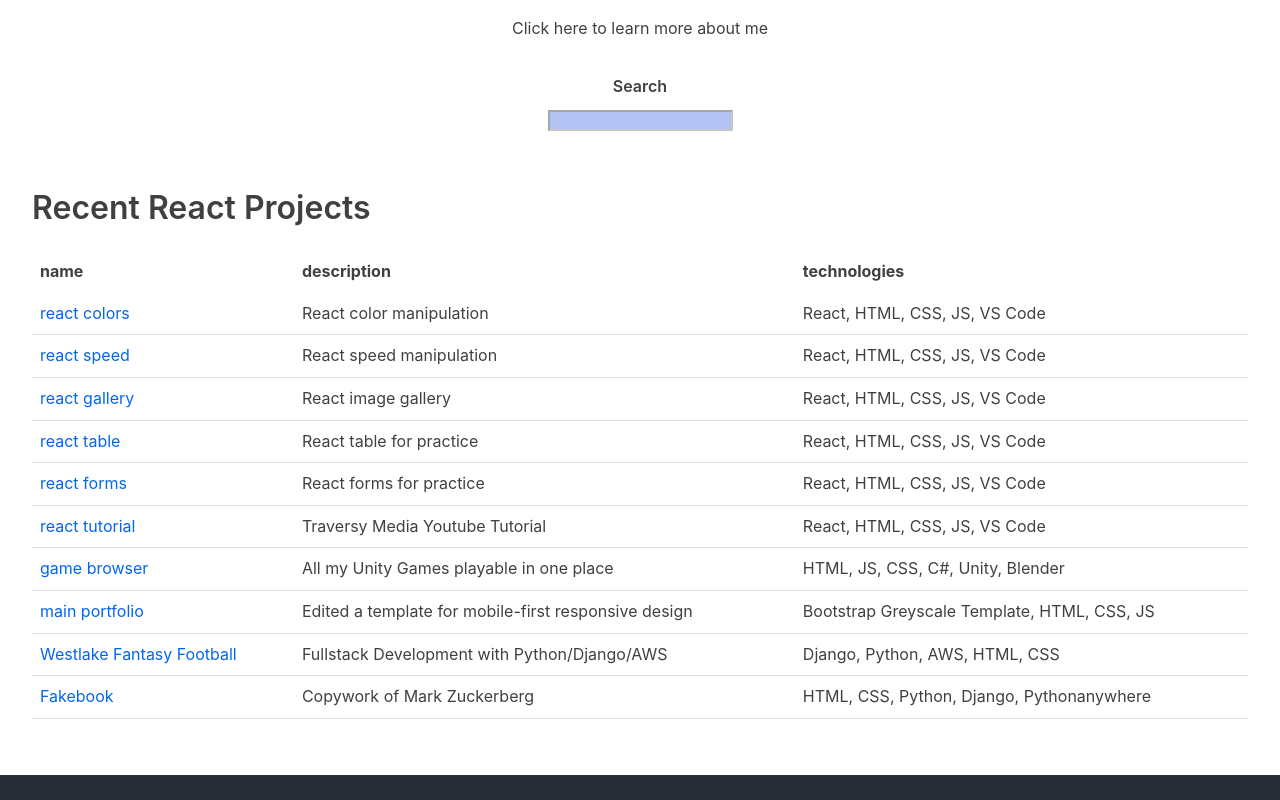
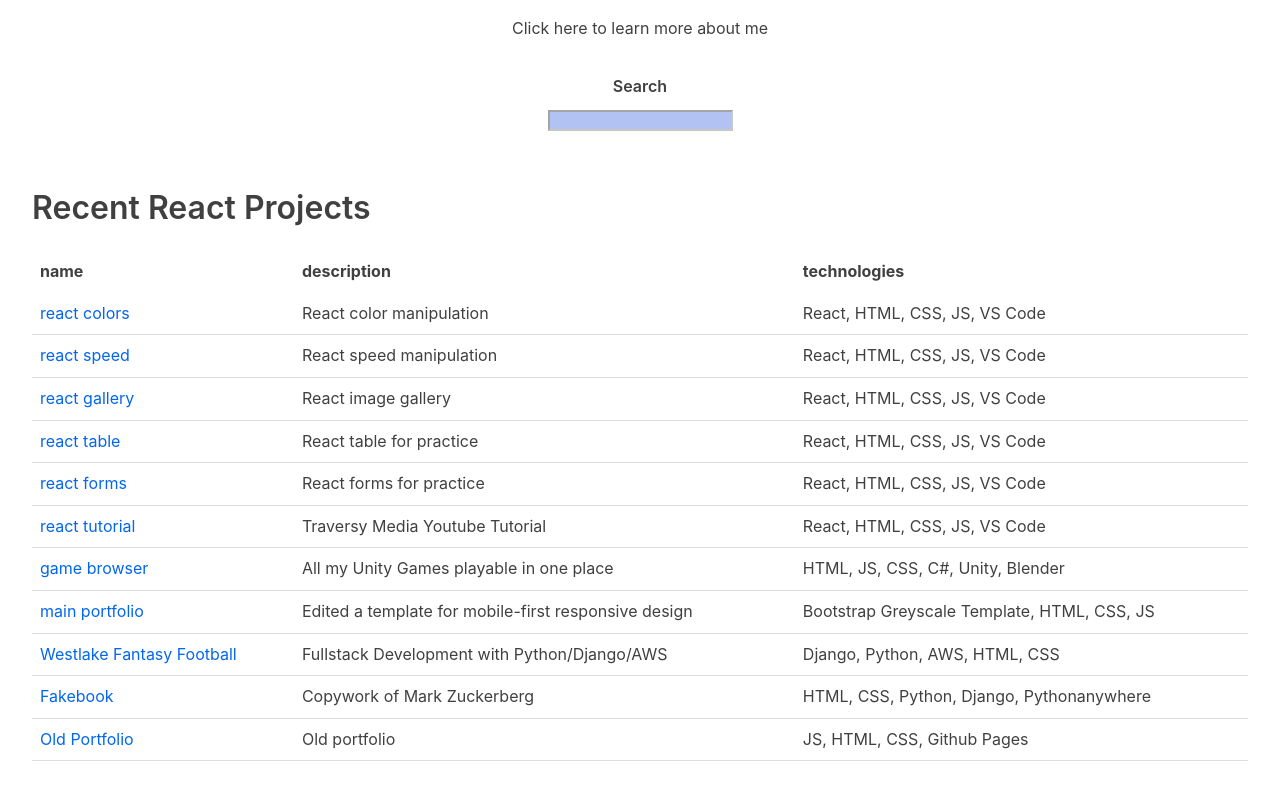
Before and after one commit to codejoy-wins/React-Portfolio, a React (Create React App) app: page / in a window 1280 px wide. Shown: the top 800 px of the page. Built offline with nearby package versions, Linux system fonts and the light colour scheme.

Commit message:
old portfolio added

```diff
--- a/src/App.js
+++ b/src/App.js
@@ -73,7 +73,13 @@ class App extends Component {
           "lynk": "http://codejoywins.pythonanywhere.com/",
           "desc": "Copywork of Mark Zuckerberg",
           "tech": "HTML, CSS, Python, Django, Pythonanywhere"
-        }
+        },
+        {
+          "name": "Old Portfolio",
+          "lynk": "https://happy-mirzakhani-505c0a.netlify.com/",
+          "desc": "Old portfolio",
+          "tech": "JS, HTML, CSS, Github Pages",
+        },
     ],
     permaProjects: [
       {
@@ -141,7 +147,13 @@ class App extends Component {
         "lynk": "http://codejoywins.pythonanywhere.com/",
         "desc": "Copywork of Mark Zuckerberg",
         "tech": "HTML, CSS, Python, Django, Pythonanywhere"
-      }
+      },
+      {
+        "name": "Old Portfolio",
+        "lynk": "https://happy-mirzakhani-505c0a.netlify.com/",
+        "desc": "Old portfolio",
+        "tech": "JS, HTML, CSS, Github Pages",
+      },
   ],
     searchTerm: '',
     speed: 5,
```
